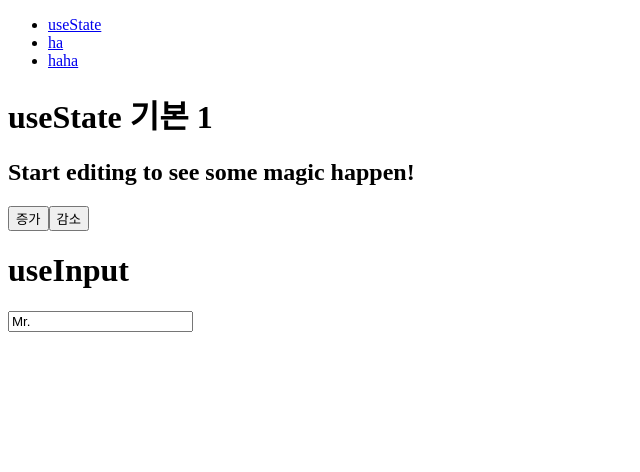
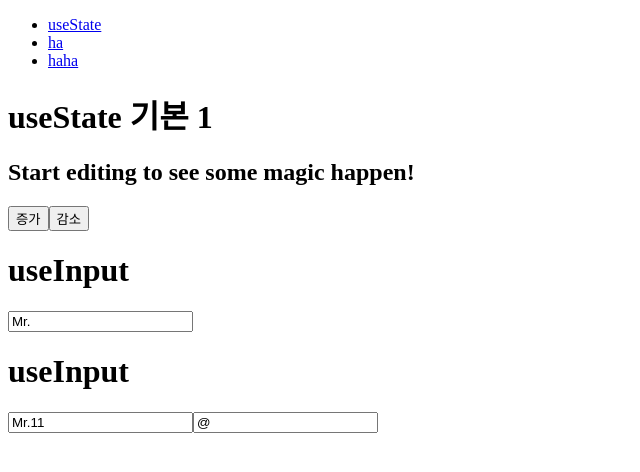
Before and after one commit to ddock4you/practice-react-hook, a React (Create React App) app: page / in a window 1280 px wide. Shown: the top 472 px of the page, without its empty margins (0-640 px from the left). Built offline with nearby package versions, Linux system fonts and the light colour scheme.

Commit message:
- useInput을 이용한 유효성 검사

```diff
--- a/src/components/useStateJs/UseInputHook.js
+++ b/src/components/useStateJs/UseInputHook.js
@@ -1,15 +1,17 @@
 import React, { useState } from "react";
 
-const useInput = initialValue => {
-    const [value, setValue] = useState(initialValue);
+// useInput1
+
+const useInput1 = initialValue => {
+    const [value] = useState(initialValue);
     const onChange = e => {
         console.log(e.target);
     };
     return { value, onChange };
 };
 
-const UseInputHook = () => {
-    const name = useInput("Mr.");
+export const UseInputHook1 = () => {
+    const name = useInput1("Mr.");
 
     return (
         <div>
@@ -22,4 +24,43 @@ const UseInputHook = () => {
     );
 };
 
-export default UseInputHook;
+// useInput2
+const useInput2 = (initialValue, validator) => {
+    const [value, setValue] = useState(initialValue);
+    const onChange = e => {
+        const {
+            target: { value }
+        } = e;
+        console.log(value);
+        let willUpdate = true;
+        // console.log(validator);
+        if (typeof validator === "function") {
+            willUpdate = validator(value);
+        }
+
+        if (willUpdate) {
+            setValue(value);
+        }
+    };
+    return { value, onChange };
+};
+
+export const UseInputHook2 = () => {
+    // const maxLen = value => value.length <= 10;
+    const maxLen = value => !value.includes("@");
+    const name = useInput2("Mr.11", maxLen);
+    const email = useInput2("@");
+
+    return (
+        <div>
+            <h1>useInput</h1>
+            <input
+                placeholder="Name"
+                {...name} /*value={name.value} onChange={name.onChange}*/
+            ></input>
+            <input placeholder="Name" {...email}></input>
+        </div>
+    );
+};
+
+// export default UseInputHook1;
--- a/src/components/useStateJs/index.js
+++ b/src/components/useStateJs/index.js
@@ -1,13 +1,16 @@
 import React from "react";
 import UseStateHook from "./UseStateHook";
 // import AglyApp from "./UseStateHook";
-import UseInputHook from "./UseInputHook";
+import { UseInputHook1, UseInputHook2 } from "./UseInputHook";
+// import UseInput2Hook from "./UseInputHook";
 
 const UseStateJs = () => {
     return (
         <>
             <UseStateHook />
-            <UseInputHook />
+            <UseInputHook1 />
+            <UseInputHook2 />
+            {/* <UseInput2Hook /> */}
             {/* <AglyApp /> */}
         </>
     );
```
